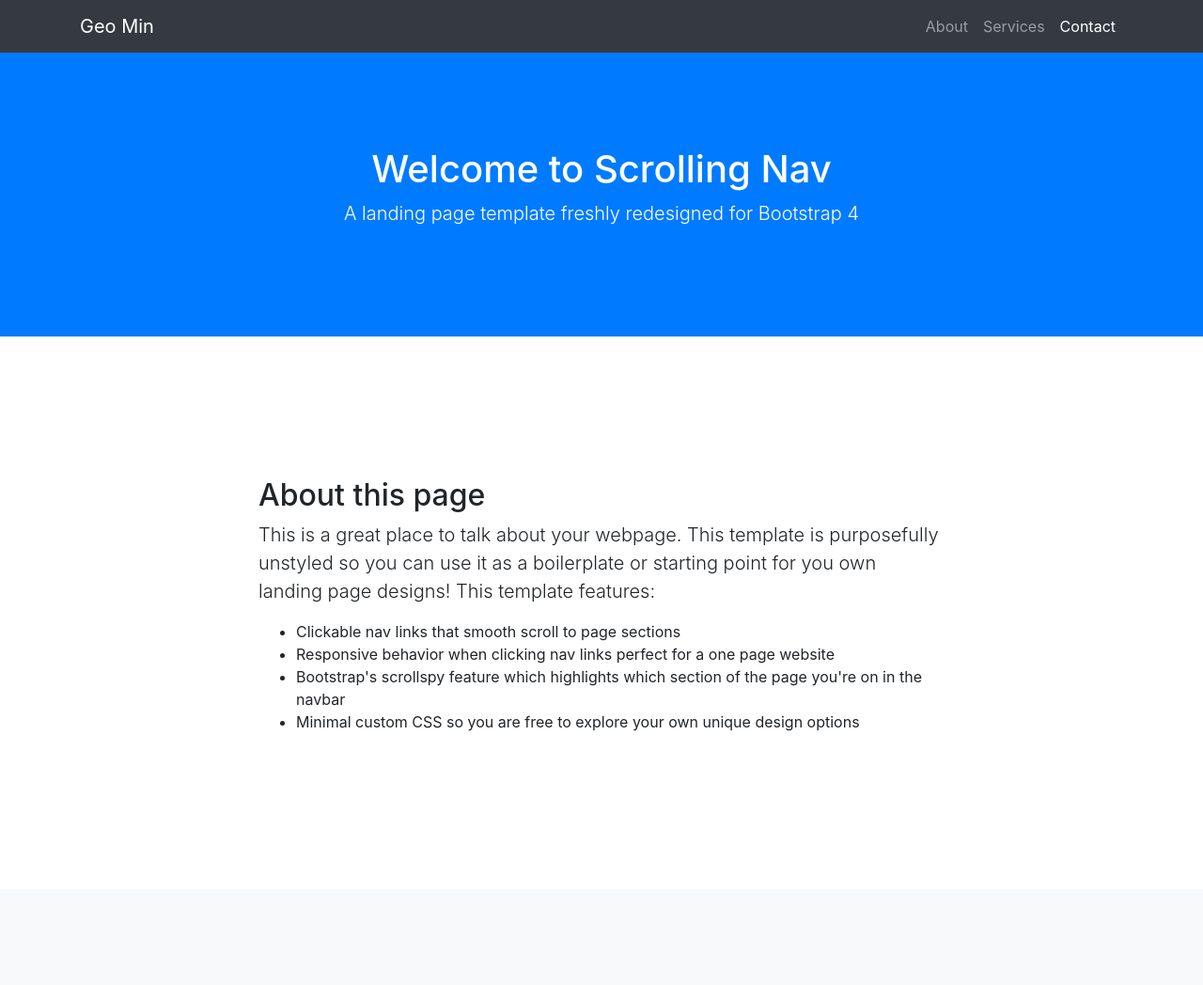
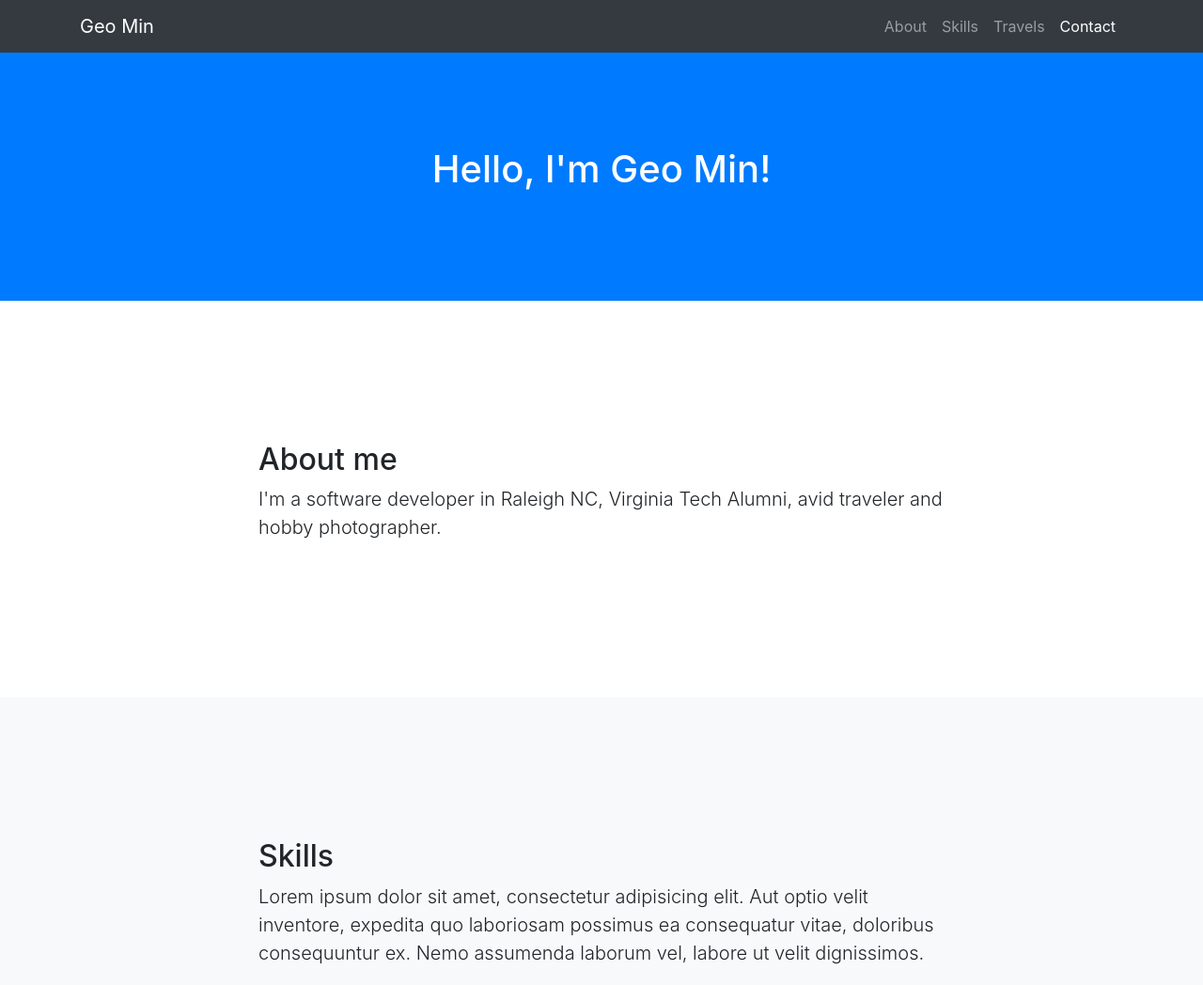
Before and after one commit to geo-personalsite/geo-personalsite.github.io, a website with bundled scripts: page index.html in a window 1280 px wide. Shown: the top 1048 px of the page at 94% size. Built offline with nearby package versions, Linux system fonts and the light colour scheme.

Commit message:
about me

```diff
--- a/index.html
+++ b/index.html
@@ -8,7 +8,7 @@
   <meta name="description" content="">
   <meta name="author" content="">
 
-  <title>Scrolling Nav - Start Bootstrap Template</title>
+  <title>Geo Min</title>
 
   <!-- Bootstrap core CSS -->
   <link href="vendor/bootstrap/css/bootstrap.min.css" rel="stylesheet">
@@ -33,7 +33,10 @@
             <a class="nav-link js-scroll-trigger" href="#about">About</a>
           </li>
           <li class="nav-item">
-            <a class="nav-link js-scroll-trigger" href="#services">Services</a>
+            <a class="nav-link js-scroll-trigger" href="#skills">Skills</a>
+          </li>
+          <li class="nav-item">
+            <a class="nav-link js-scroll-trigger" href="#travels">Travels</a>
           </li>
           <li class="nav-item">
             <a class="nav-link js-scroll-trigger" href="#contact">Contact</a>
@@ -45,8 +48,8 @@
 
   <header class="bg-primary text-white">
     <div class="container text-center">
-      <h1>Welcome to Scrolling Nav</h1>
-      <p class="lead">A landing page template freshly redesigned for Bootstrap 4</p>
+      <h1>Hello, I'm Geo Min!</h1>
+      <p class="lead"></p>
     </div>
   </header>
 
@@ -54,35 +57,42 @@
     <div class="container">
       <div class="row">
         <div class="col-lg-8 mx-auto">
-          <h2>About this page</h2>
-          <p class="lead">This is a great place to talk about your webpage. This template is purposefully unstyled so you can use it as a boilerplate or starting point for you own landing page designs! This template features:</p>
-          <ul>
-            <li>Clickable nav links that smooth scroll to page sections</li>
-            <li>Responsive behavior when clicking nav links perfect for a one page website</li>
-            <li>Bootstrap's scrollspy feature which highlights which section of the page you're on in the navbar</li>
-            <li>Minimal custom CSS so you are free to explore your own unique design options</li>
-          </ul>
+          <h2>About me</h2>
+          <p class="lead">
+            I'm a software developer in Raleigh NC, Virginia Tech Alumni, avid traveler and hobby photographer.
+          </p>
         </div>
       </div>
     </div>
   </section>
 
-  <section id="services" class="bg-light">
+  <section id="skills" class="bg-light">
     <div class="container">
       <div class="row">
         <div class="col-lg-8 mx-auto">
-          <h2>Services we offer</h2>
+          <h2>Skills</h2>
           <p class="lead">Lorem ipsum dolor sit amet, consectetur adipisicing elit. Aut optio velit inventore, expedita quo laboriosam possimus ea consequatur vitae, doloribus consequuntur ex. Nemo assumenda laborum vel, labore ut velit dignissimos.</p>
         </div>
       </div>
     </div>
   </section>
 
-  <section id="contact">
+  <section id="travels">
     <div class="container">
       <div class="row">
         <div class="col-lg-8 mx-auto">
-          <h2>Contact us</h2>
+          <h2>Travels</h2>
+          <p class="lead">Lorem ipsum dolor sit amet, consectetur adipisicing elit. Aut optio velit inventore, expedita quo laboriosam possimus ea consequatur vitae, doloribus consequuntur ex. Nemo assumenda laborum vel, labore ut velit dignissimos.</p>
+        </div>
+      </div>
+    </div>
+  </section>
+
+  <section id="contact" class="bg-light">
+    <div class="container">
+      <div class="row">
+        <div class="col-lg-8 mx-auto">
+          <h2>Contact</h2>
           <p class="lead">Lorem ipsum dolor sit amet, consectetur adipisicing elit. Vero odio fugiat voluptatem dolor, provident officiis, id iusto! Obcaecati incidunt, qui nihil beatae magnam et repudiandae ipsa exercitationem, in, quo totam.</p>
         </div>
       </div>
@@ -92,7 +102,6 @@
   <!-- Footer -->
   <footer class="py-5 bg-dark">
     <div class="container">
-      <p class="m-0 text-center text-white">Copyright &copy; Your Website 2019</p>
     </div>
     <!-- /.container -->
   </footer>
```
